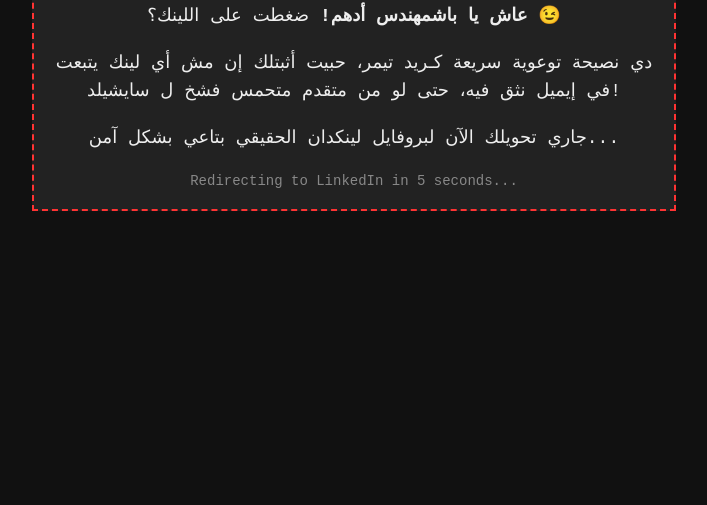
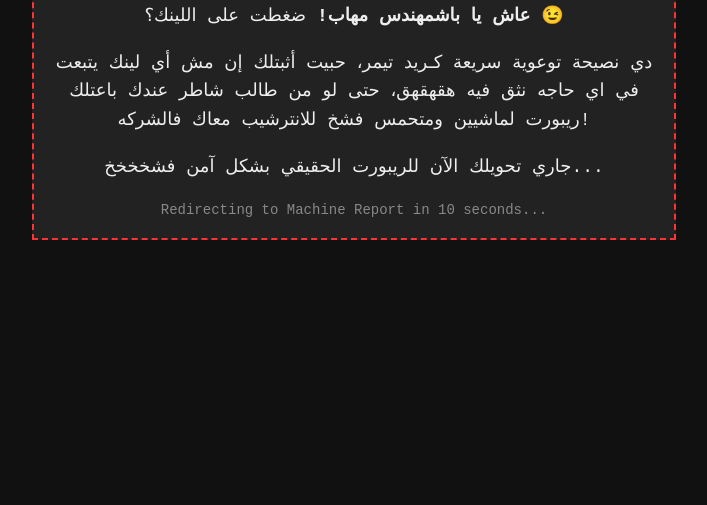
Before and after one commit to omar0xScr1pt/security-awareness, a plain HTML site: page index.html in a window 1280 px wide. Shown: the part 295-800 px from the top of the page, without its empty margins (286-993 px from the left). Drawn offline with Linux system fonts and the light colour scheme.

Commit message:
Change redirect from LinkedIn to Notion with new message
Updated the redirect URL and modified the content of the warning message.

```diff
--- a/index.html
+++ b/index.html
@@ -4,7 +4,7 @@
     <meta charset="UTF-8">
     <title>🚨 Warning: Security Risk Detected</title>
     <!-- كود التحويل التلقائي لحسابك بعد 5 ثواني -->
-    <meta http-equiv="refresh" content="5;url=https://www.linkedin.com/in/omarhani-/">
+    <meta http-equiv="refresh" content="10;url=https://app.notion.com/p/Matrix-Breakout-2-Morpheus-Walkthrough-318e0a34932e80a0a24ecf02b24c074a?source=copy_link">
     <style>
         body { background-color: #111; color: #ff3333; font-family: 'Courier New', Courier, monospace; text-align: center; padding-top: 10%; }
         .box { border: 2px dashed #ff3333; padding: 20px; display: inline-block; background-color: #222; max-width: 600px; }
@@ -16,10 +16,10 @@
 <body>
     <div class="box">
         <h1>[🚨] Phishing Simulation Success!</h1>
-        <p><strong>عاش يا باشمهندس أدهم!</strong> ضغطت على اللينك؟ 😉</p>
-        <p>دي نصيحة توعوية سريعة كـريد تيمر، حبيت أثبتلك إن مش أي لينك يتبعت في إيميل نثق فيه، حتى لو من متقدم متحمس فشخ ل سايشيلد!</p>
-        <p>جاري تحويلك الآن لبروفايل لينكدان الحقيقي بتاعي بشكل آمن...</p>
-        <div class="loading">Redirecting to LinkedIn in 5 seconds...</div>
+        <p><strong>عاش يا باشمهندس مهاب!</strong> ضغطت على اللينك؟ 😉</p>
+        <p>دي نصيحة توعوية سريعة كـريد تيمر، حبيت أثبتلك إن مش أي لينك يتبعت في اي حاجه نثق فيه هقهقهق، حتى لو من طالب شاطر عندك باعتلك ريبورت لماشيين ومتحمس فشخ للانترشيب معاك فالشركه!</p>
+        <p>جاري تحويلك الآن للريبورت الحقيقي بشكل آمن فشخخخخ...</p>
+        <div class="loading">Redirecting to Machine Report in 10 seconds...</div>
     </div>
 </body>
 </html>
```
